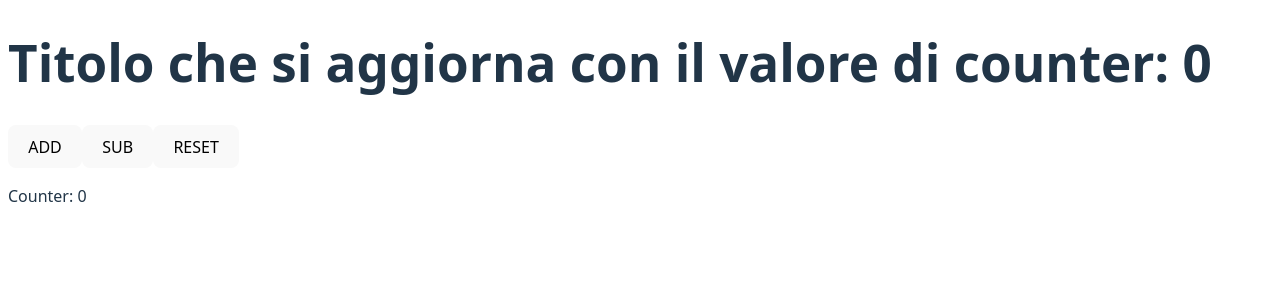
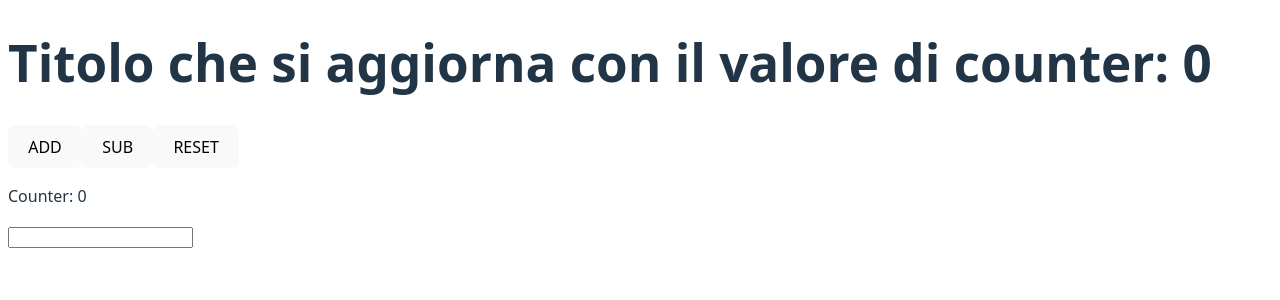
Before and after one commit to fedgreco/MiaTech, a React (Vite) app in the folder new-project/: page / in a window 1280 px wide. Shown: the top 300 px of the page. Built offline with nearby package versions, Linux system fonts and the light colour scheme; the HTML template or start-up script is replaced by a standard one.

Commit message:
gestire input di testo per aggiornare lo stato

```diff
--- a/new-project/src/App.jsx
+++ b/new-project/src/App.jsx
@@ -21,6 +21,10 @@ const App = () => {
     })
   }
 
+  const handleInput = (event) => {
+    console.log(event.target.value);
+  }
+
   useEffect(() => {
   }, [counter]);
 
@@ -35,6 +39,7 @@ const App = () => {
         <p>
           Counter: {counter}
         </p>
+        <input type="text" onInput={handleInput}></input>
       </div>
   )
 }
```
